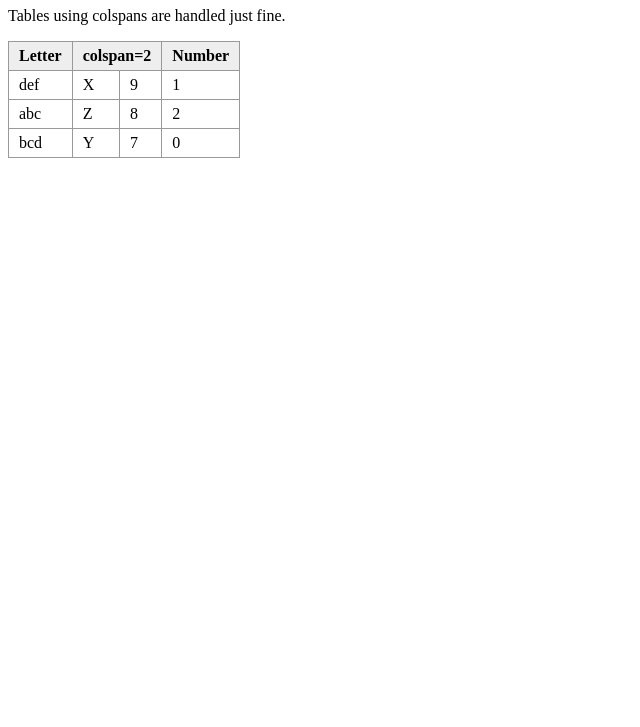
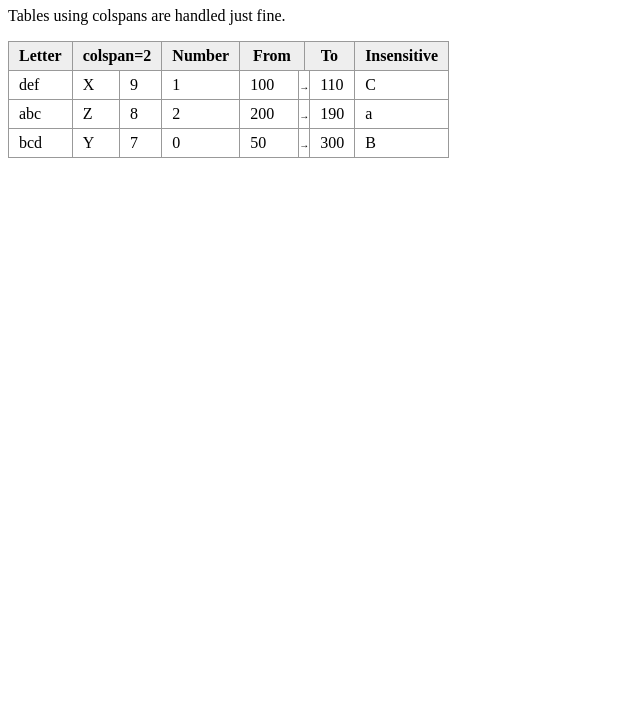
Before and after one commit to joequery/Stupid-Table-Plugin, a plain HTML site: page examples/colspan.html in a window 1280 px wide. Shown: the part 73-800 px from the top of the page, without its empty margins (0-640 px from the left). Drawn offline with nearby package versions, Linux system fonts and the light colour scheme.

Commit message:
Example of why additional colspan checks are necessary
from https://github.com/elasticsales/Stupid-Table-Plugin/commit/7043768be622bc18269e222423c9cd88c337d26e\#commitcomment-6045238

In the real world you'd hide some of the borders and better format the table

```diff
--- a/examples/colspan.html
+++ b/examples/colspan.html
@@ -1,6 +1,7 @@
 <!DOCTYPE html>
 <html>
 <head>
+  <meta charset="utf-8">
   <title>Stupid jQuery table sort (colspan test)</title>
   <script src="http://ajax.googleapis.com/ajax/libs/jquery/1.9.1/jquery.min.js"></script>
   <script src="../stupidtable.js?dev"></script>
@@ -26,6 +27,14 @@
     tr.awesome{
       color: red;
     }
+    td.arrow {
+      width: 7px;
+      padding: 0;
+    }
+    td.arrow::before {
+        content: '→';
+        font-size: 10px;
+    }
   </style>
   </style>
 </head>
@@ -42,6 +51,9 @@
         <th data-sort="string">Letter</td>
         <th colspan="2" data-sort="string">colspan=2</th>
         <th data-sort="int">Number</td>
+        <th colspan="2" data-sort="int">From</td>
+        <th colspan="2" data-sort="int">To</td>
+        <th data-sort="string-ins">Insensitive</td>
       </tr>
     </thead>
     <tbody>
@@ -50,18 +62,30 @@
         <td>X</td>
         <td>9</td>
         <td>1</td>
+        <td>100</td>
+        <td colspan="2" class="arrow"></td>
+        <td>110</td>
+        <td>C</td>
       </tr>
       <tr>
         <td>abc</td>
         <td>Z</td>
         <td>8</td>
         <td>2</td>
+        <td>200</td>
+        <td colspan="2" class="arrow"></td>
+        <td>190</td>
+        <td>a</td>
       </tr>
       <tr>
         <td>bcd</td>
         <td>Y</td>
         <td>7</td>
         <td>0</td>
+        <td>50</td>
+        <td colspan="2" class="arrow"></td>
+        <td>300</td>
+        <td>B</td>
       </tr>
     </tbody>
   </table>
```
